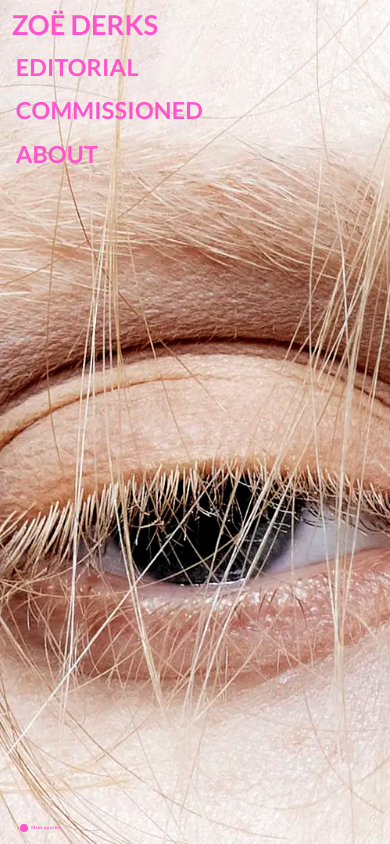
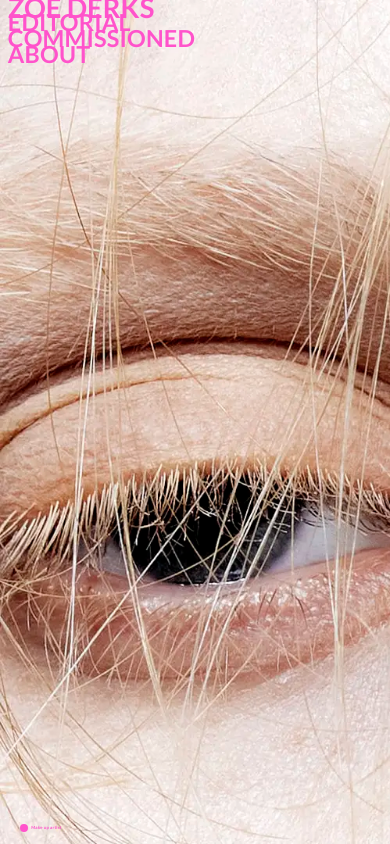
Before and after one commit to o-op/my-zoe, a plain HTML site: page index.html in a window 390 px wide. Drawn offline with Linux system fonts and the light colour scheme.

Commit message:
Reorganised HTML and CSS structure

```diff
--- a/main.css
+++ b/main.css
@@ -20,6 +20,7 @@
         }
 
         /* This is the navigation menu: nav, zoe-derks, nav-items, nav-item*/
+
         nav {
         position: absolute;
         top: 3vw;
@@ -68,7 +69,7 @@
         top: 2vw; /* Slightly adjust top positioning */
         left: 3vw; /* Adjust left position */
         width: auto; /* Make width auto for mobile */
-        padding: 1vw; /* Add padding to keep it away from edges */
+        padding: 0vw; /* Add padding to keep it away from edges */
         display: flex;
         flex-direction: column; /* Stack the items vertically */
         align-items: flex-start; /* Align everything to the left */
@@ -78,8 +79,9 @@
     .zoe-derks {
         font-family: 'Lato', sans-serif;
         font-weight: 650;
-        font-size: 5vw; /* Smaller font size for logo */
+        font-size: 2.2vw; /* Smaller font size for logo */
         letter-spacing: 0px;
+        line-height: 2vw;
         color: #FF53CB;
         text-decoration: none;
         margin-bottom: 1.5vw; /* Space between logo and nav items */
@@ -97,12 +99,13 @@
     .nav-item {
         font-family: 'Lato', sans-serif;
         font-weight: 650;
-        font-size: 4vw; /* Smaller font size for menu items */
+        font-size: 2vw; /* Smaller font size for menu items */
         letter-spacing: 0.2px;
+        line-height: 2vw;
         color: #FF53CB;
         text-decoration: none;
-        padding: 0.5vw;
-        border: 2px solid transparent;
+        padding: 0.0vw; /* Adjusted to eliminate the indent in relation to zoe derks */
+        border: 0px solid transparent; /* Adjusted to eliminate the indent in relation to zoe derks, too! */
         transition: color 0.3s, text-shadow 0.3s, border-color 0.3s;
     }
 }
```
